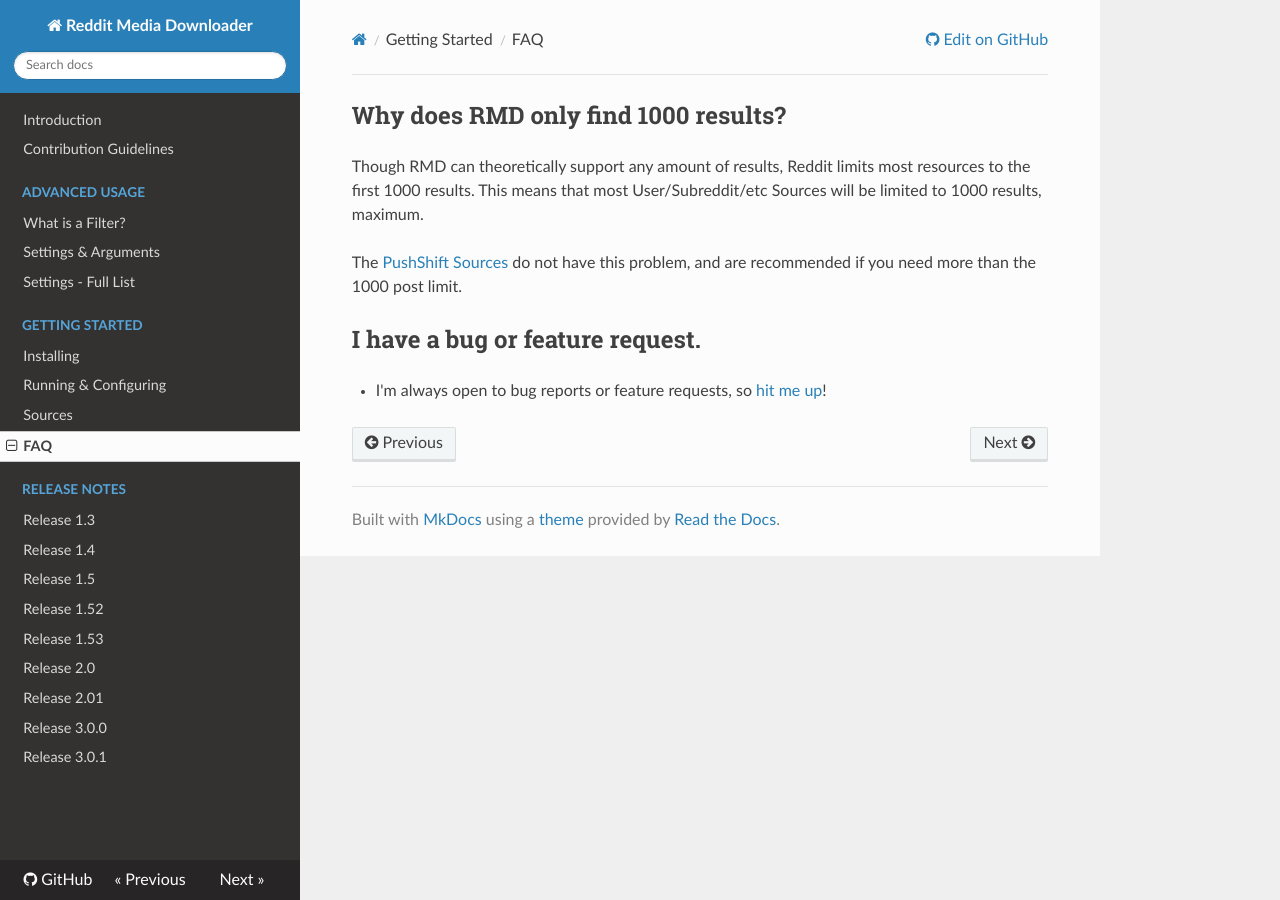
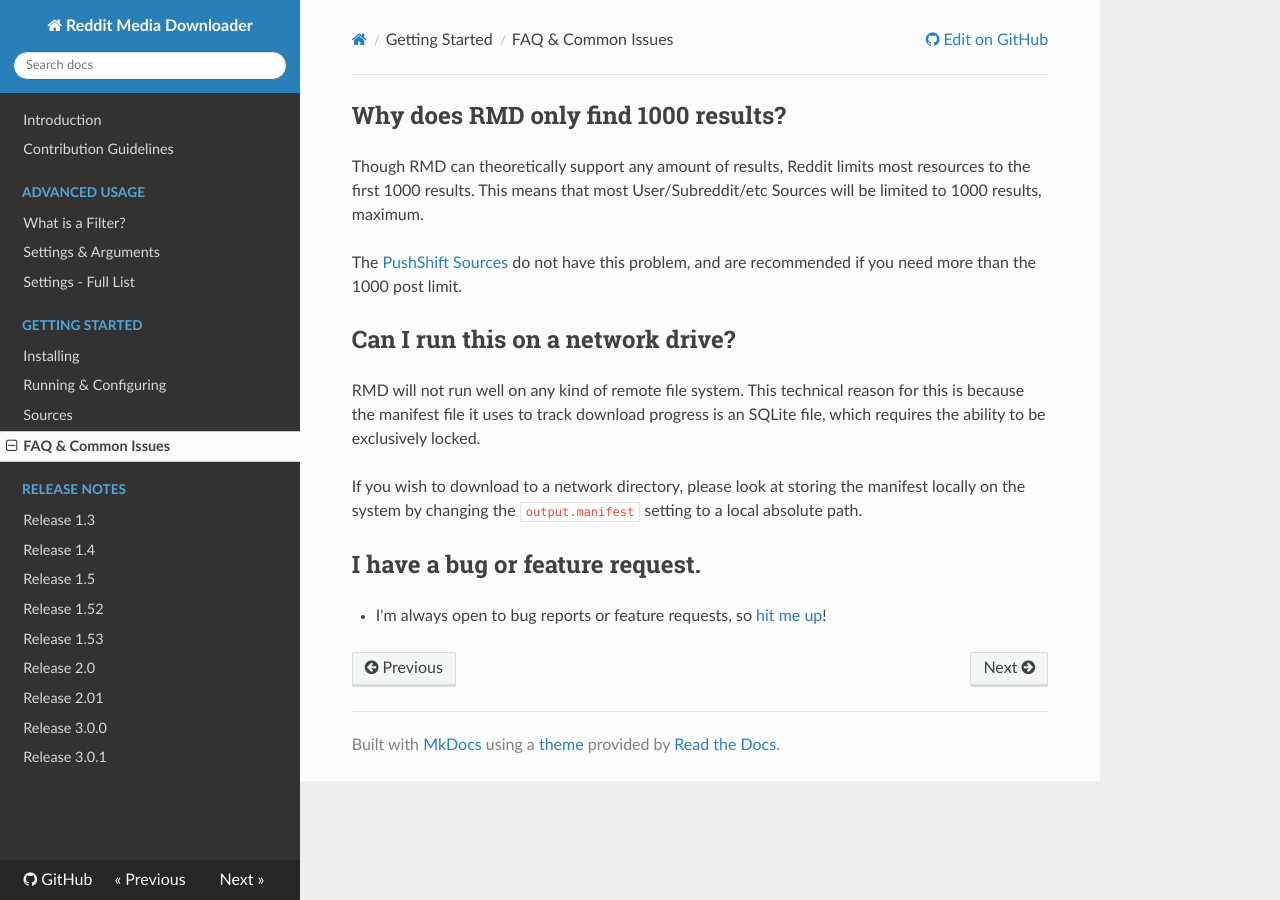
Before and after one commit to shadowmoose/RedditDownloader, an MkDocs documentation site: the page built from docs/Getting_Started/User_FAQ.md, in a window 1280 px wide. Built offline with MkDocs 1.6.1, drawn with Linux system fonts in a browser that asks for light colours; nearby versions of some CDN libraries.

Commit message:
Enhance documentation about manifest setting.

```diff
--- a/docs/Getting_Started/User_FAQ.md
+++ b/docs/Getting_Started/User_FAQ.md
@@ -1,4 +1,4 @@
-title: FAQ
+title: FAQ & Common Issues
 
 
 ## Why does RMD only find 1000 results?
@@ -8,5 +8,13 @@
 The [PushShift Sources](Sources.md#pushshift-subreddit-submissions) do not have this problem, and are recommended if you need more than the 1000 post limit.
 
 
+## Can I run this on a network drive?
+RMD will not run well on any kind of remote file system.
+This technical reason for this is because the manifest file it uses to track download progress
+is an SQLite file, which requires the ability to be exclusively locked.
+
+If you wish to download to a network directory, please look at storing the manifest locally on the system
+by changing the `output.manifest` setting to a local absolute path.
+
 ## I have a bug or feature request.
 + I'm always open to bug reports or feature requests, so [hit me up](https://github.com/shadowmoose/RedditDownloader/issues/new/choose)!
```
Also changed, not shown: docs/Advanced_Usage/Settings.md (+8 -0 lines), docs/Advanced_Usage/Settings_List.md (+2 -0 lines).
